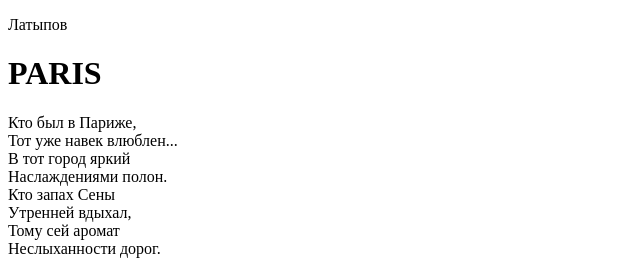
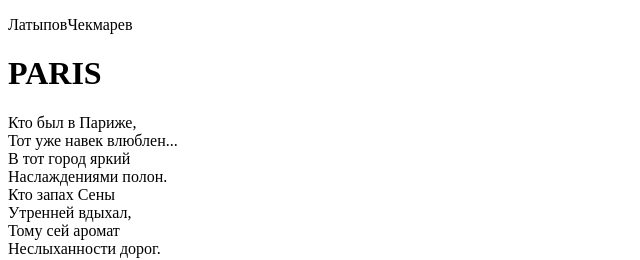
Before and after one commit to VitaliyLat/VitaliyLat.github.io, a plain HTML site: page index.html in a window 1280 px wide. Shown: the top 260 px of the page, 0-640 px from the left. Drawn offline with Linux system fonts and the light colour scheme.

Commit message:
Update index.html

```diff
--- a/index.html
+++ b/index.html
@@ -9,7 +9,7 @@
 </head>
 
 <body>
-    <p>Латыпов</p>
+    <p>ЛатыповЧекмарев</p>
     <h1>PARIS</h1>
     <p>Кто был в Париже,<br>
         Тот уже навек влюблен...<br>
```
